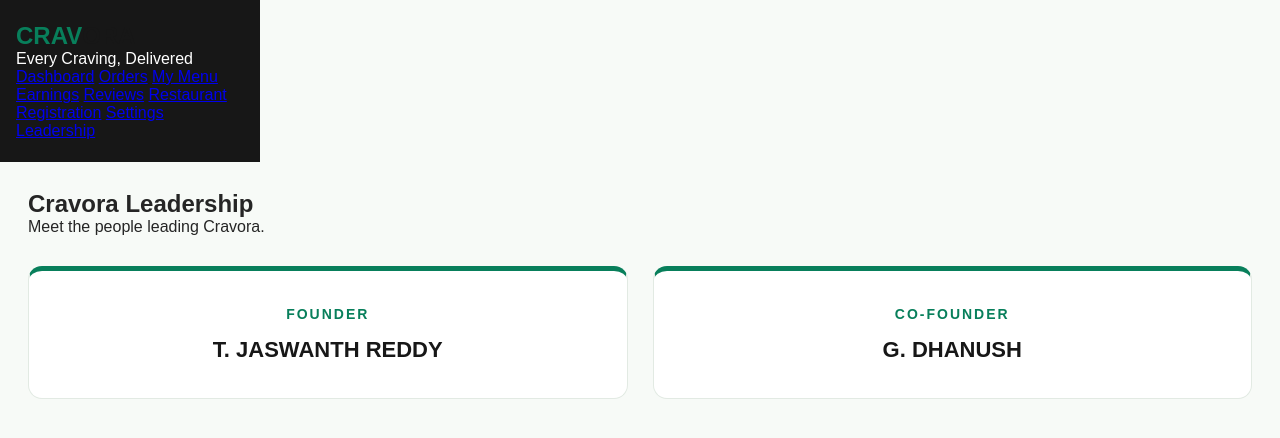
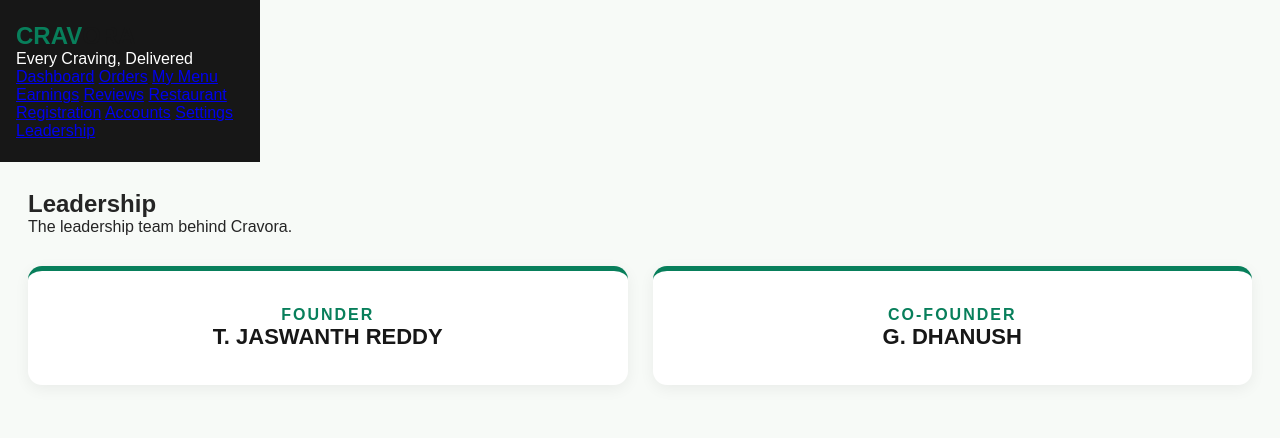
Before and after one commit to jaswanth-cravora/Cravora-Partnership, a plain HTML site: page leadership.html in a window 1280 px wide. Drawn offline with Linux system fonts and the light colour scheme.

Commit message:
Updated leadership.html

```diff
--- a/leadership.html
+++ b/leadership.html
@@ -18,21 +18,19 @@
             padding: 35px 20px;
             border-radius: 14px;
             text-align: center;
-            border: 1px solid #e2eae3;
             border-top: 5px solid #087F5B;
+            box-shadow: 0 4px 15px rgba(0,0,0,0.06);
         }
 
         .leader-role {
             color: #087F5B;
             font-weight: bold;
             letter-spacing: 2px;
-            font-size: 14px;
         }
 
         .leader-name {
             color: #171717;
             font-size: 22px;
-            margin-top: 15px;
         }
     </style>
 </head>
@@ -51,6 +49,7 @@
         <a href="./index.html#earnings">Earnings</a>
         <a href="./index.html#reviews">Reviews</a>
         <a href="./register.html">Restaurant Registration</a>
+        <a href="./accounts.html">Accounts</a>
         <a href="./index.html#settings">Settings</a>
         <a href="./leadership.html">Leadership</a>
     </nav>
@@ -58,12 +57,11 @@
 
 <main class="main-content">
     <header>
-            <h2>Cravora Leadership</h2>
-            <p>Meet the people leading Cravora.</p>
+        <h2>Leadership</h2>
+        <p>The leadership team behind Cravora.</p>
     </header>
 
     <section class="leadership-grid">
-
         <div class="leader-card">
             <p class="leader-role">FOUNDER</p>
             <h2 class="leader-name">T. JASWANTH REDDY</h2>
@@ -73,7 +71,6 @@
             <p class="leader-role">CO-FOUNDER</p>
             <h2 class="leader-name">G. DHANUSH</h2>
         </div>
-
     </section>
 </main>
 
```
Lines whose indentation alone changed are shown as unchanged.
